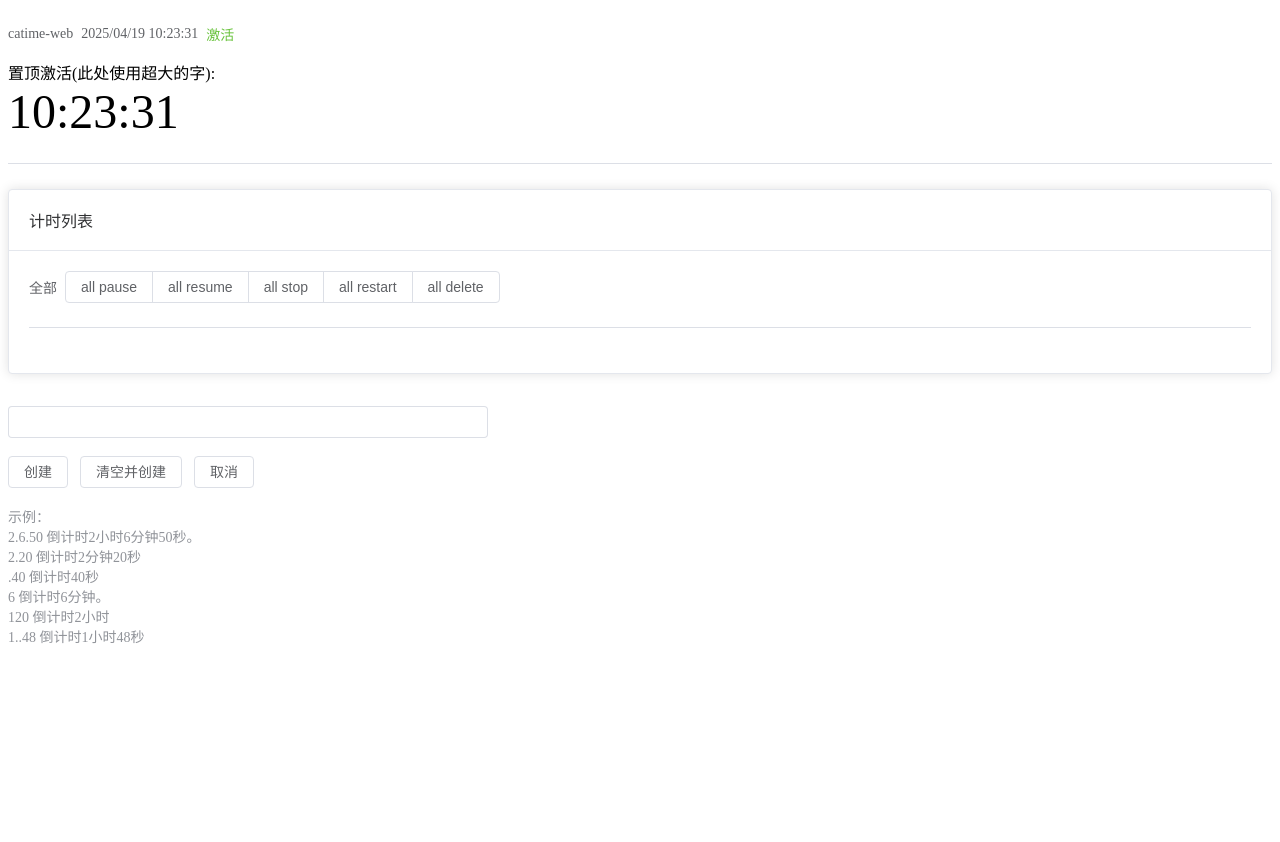
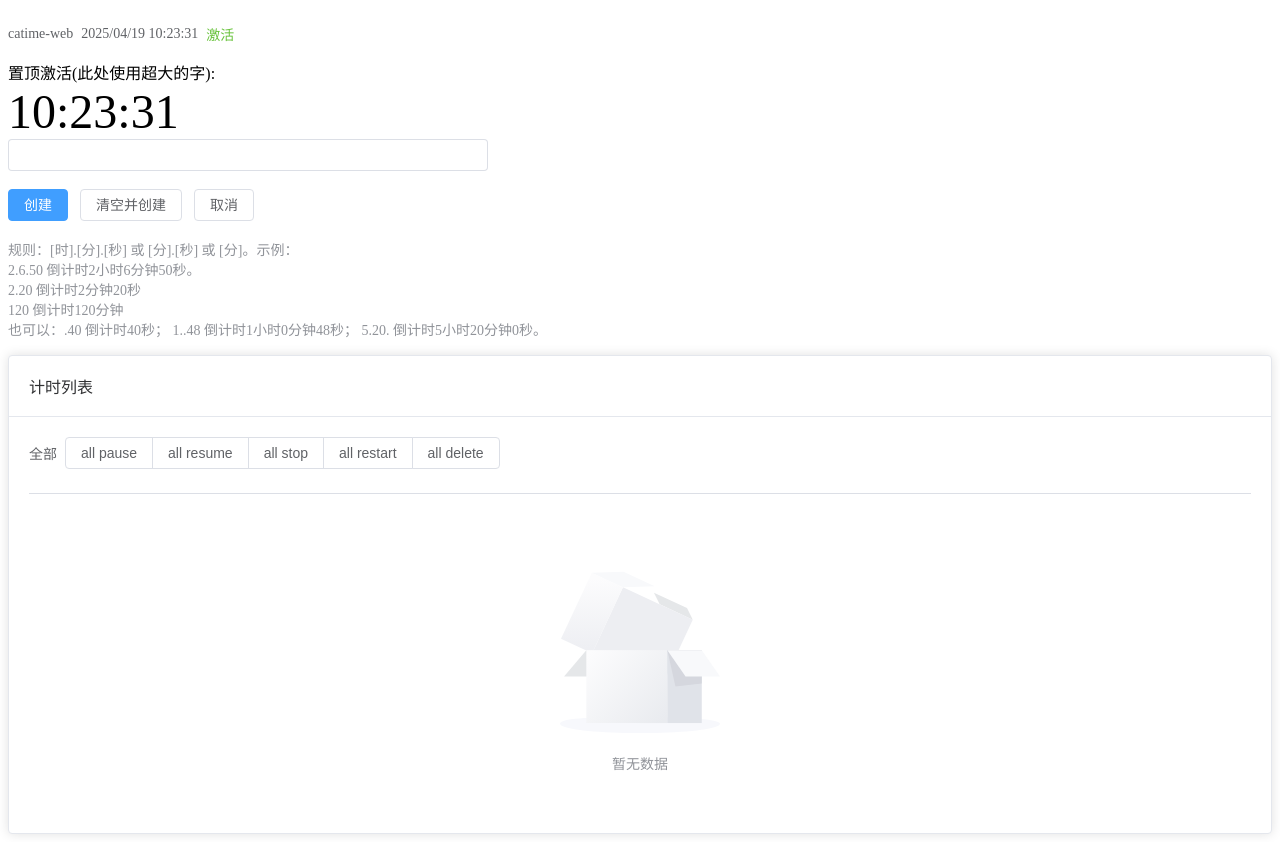
Before and after one commit to huayuprophet/Catime-web, a Vue app: page / in a window 1280 px wide. Before the commit the page ends 800 px from the top, so only its background shows below. Built offline with nearby package versions, Linux system fonts and the light colour scheme.

Commit message:
refactor(timer_creater): 将倒计时创建功能提取到独立组件
将倒计时创建功能从 App.vue 提取到独立的 timer_creater.vue 组件，以提高代码的可维护性和复用性。同时清理了未使用的导入和代码，优化了文件结构。

```diff
--- a/index.html
+++ b/index.html
@@ -1,13 +1,16 @@
 <!DOCTYPE html>
 <html lang="zh-cn">
+
 <head>
   <meta charset="UTF-8">
   <link rel="icon" href="/favicon.ico">
   <meta name="viewport" content="width=device-width, initial-scale=1.0">
   <title>Catime-web</title>
 </head>
+
 <body>
   <div id="app"></div>
   <script type="module" src="/src/main.js"></script>
 </body>
+
 </html>
--- a/src/App.vue
+++ b/src/App.vue
@@ -26,7 +26,9 @@
         <activity_dial></activity_dial>
     </div>
     <ElConfigProvider :locale="zhCn">
-        <ElDivider></ElDivider>
+        <div style="margin-bottom: 1rem;">
+            <timer_creater></timer_creater>
+        </div>
         <ElCard>
             <template #header>
                 计时列表
@@ -63,63 +65,24 @@
             </ElDivider>
             <timer_item :key="item.id" v-for="(item, index) in timers" ref="items" :timer="item" :index="index">
             </timer_item>
-            <!-- <ElEmpty></ElEmpty> -->
+            <div v-if="timers.length === 0">
+                <ElEmpty></ElEmpty>
+            </div>
         </ElCard>
-        <div style="margin-top: 2rem;">
-            <div>
-                <ElForm @submit.prevent="count_down_submit" style="max-width: 480px;">
-                    <ElFormItem>
-                        <ElInput v-model="count_down_setting">
-                        </ElInput>
-                    </ElFormItem>
-                    <ElFormItem>
-                        <ElButton @click="count_down_submit">创建</ElButton>
-                        <ElButton>清空并创建</ElButton>
-                        <ElButton>取消</ElButton>
-                    </ElFormItem>
-                </ElForm>
-            </div>
-            <div>
-                <ElText type="info">
-                    示例：<br>
-                    2.6.50 倒计时2小时6分钟50秒。<br>
-                    2.20 倒计时2分钟20秒<br>
-                    .40 倒计时40秒<br>
-                    6 倒计时6分钟。<br>
-                    120 倒计时2小时<br>
-                    1..48 倒计时1小时48秒
-                </ElText>
-            </div>
-        </div>
     </ElConfigProvider>
 </template>
 <script setup>
 import { ElConfigProvider } from 'element-plus';
-import zhCn from 'element-plus/es/locale/lang/zh-cn'
+import zhCn from 'element-plus/es/locale/lang/zh-cn';
 import { ref } from 'vue';
-import { str_to_millseconds, uuidv4 } from './time_function';
+import { useTimerStore } from './stores/timerStore';
+import { storeToRefs } from 'pinia';
 import activity_dial from './components/activity_dial.vue';
-import { useTimerStore } from './stores/timerStore';
 import nav_component from './components/nav.vue';
-import { storeToRefs } from 'pinia';
+import timer_creater from './components/timer_creater.vue';
 
-const timer = useTimerStore()
-
-const { timers } = storeToRefs(timer)
-// 快捷设置倒计时
-const count_down_setting = ref('')
-// 新增timer
-function count_down_submit() {
-    const time = str_to_millseconds(count_down_setting.value)
-    if (time) {
-        timer.add_timer({
-            id: uuidv4(),
-            time: time,
-        })
-        return true
-    }
-    return false
-}
+const timer = useTimerStore();
+const { timers } = storeToRefs(timer);
 
 function test() {
     timer.add_timer({
@@ -127,14 +90,6 @@ function test() {
         time: 10000,
         des: '测试',
         state_code: 1,
-    })
-}
-function test2() {
-    timer.add_timer({
-        id: uuidv4(),
-        time: 10000,
-        des: '测试',
-        state_code: 1,
-    })
+    });
 }
 </script>
--- /dev/null
+++ b/src/components/timer_creater.vue
@@ -0,0 +1,59 @@
+<template>
+  <div>
+    <!-- 倒计时添加： -->
+    <ElForm @submit.prevent="count_down_submit" style="max-width: 480px;">
+      <ElFormItem>
+        <ElInput v-model="count_down_setting"></ElInput>
+      </ElFormItem>
+      <ElFormItem>
+        <ElButton @click="count_down_submit" type="primary">创建</ElButton>
+        <ElButton @click="clear_and_create">清空并创建</ElButton>
+        <ElButton @click="cancel">取消</ElButton>
+      </ElFormItem>
+    </ElForm>
+    <div>
+      <ElText type="info">
+        规则：[时].[分].[秒] 或 [分].[秒] 或 [分]。示例：<br>
+        2.6.50 倒计时2小时6分钟50秒。<br>
+        2.20 倒计时2分钟20秒<br>
+        120 倒计时120分钟<br>
+        也可以：.40 倒计时40秒；
+        1..48 倒计时1小时0分钟48秒；
+        5.20. 倒计时5小时20分钟0秒。
+      </ElText>
+    </div>
+  </div>
+</template>
+
+<script setup>
+import { ref } from 'vue';
+import { str_to_millseconds, uuidv4 } from '../time_function';
+import { useTimerStore } from '../stores/timerStore';
+
+const timer = useTimerStore();
+const count_down_setting = ref('');
+
+// 新增timer
+function count_down_submit() {
+  const time = str_to_millseconds(count_down_setting.value);
+  if (time) {
+    timer.add_timer({
+      id: uuidv4(),
+      time: time,
+    });
+    return true;
+  }
+  return false;
+}
+
+// 清空并创建
+function clear_and_create() {
+  timer.clear();
+  count_down_submit();
+}
+
+// 取消
+function cancel() {
+  count_down_setting.value = '';
+}
+</script>
--- a/src/task_function.js
+++ b/src/task_function.js
@@ -1,11 +1,9 @@
 // console.log('Hello, World!');
 import { useTimerStore } from "./stores/timerStore";
-import { useTaskStore } from "./stores/taskStore";
+// import { useTaskStore } from "./stores/taskStore";
 import { ElNotification } from "element-plus";
 
 const timer = useTimerStore();
-const task = useTaskStore();
-
 function a(str) {
     console.log(str);
 }
```
Also changed, not shown: jsconfig.json (+10 -3 lines), package.json (line endings or trailing spaces). Lines whose indentation alone changed are shown as unchanged.
